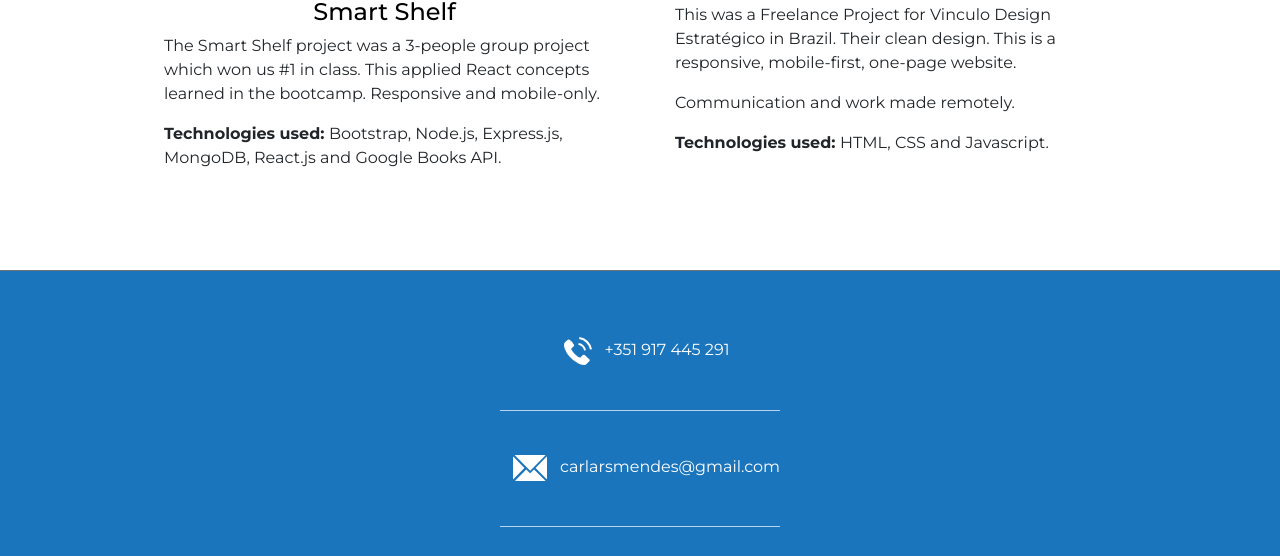
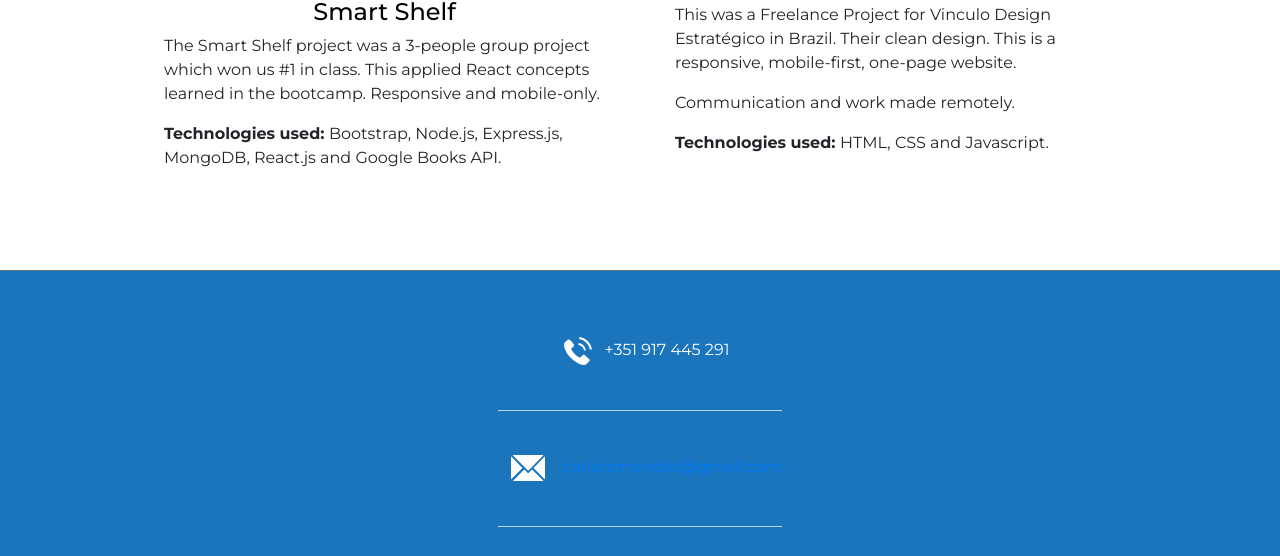
Before and after one commit to carlarsmendes/Portfolio, a plain HTML site: page index.html in a window 1280 px wide. Shown: the part 2877-3433 px from the top of the page. Drawn offline with nearby package versions, Linux system fonts and the light colour scheme.

Commit message:
added email link

```diff
--- a/index.html
+++ b/index.html
@@ -136,8 +136,12 @@
             <h5 id="telephone"><img class="smedia-icon" src="./img/icon_phone.svg" alt="phone-icon">+351 917 445 291
             </h5>
             <br>
-            <h5 id="email"><img class="smedia-icon" src="./img/icon_email.svg" alt="email-icon">carlarsmendes@gmail.com
+            <h5 id="email"><img class="smedia-icon" src="./img/icon_email.svg" alt="email-icon">
+                <a href="mailto:contato@janaconta.com.br?subject=Empr%C3%A9stimo" target="_blank"
+                    rel="noopener noreferrer">carlarsmendes@gmail.com</a>
             </h5>
+
+
             <br>
             <div id="social-networks" class="d-flex flex-row align-items-center justify-content-center">
                 <a href="https://github.com/carlarsmendes" target="_blank" rel="noopener noreferrer"><img
```
